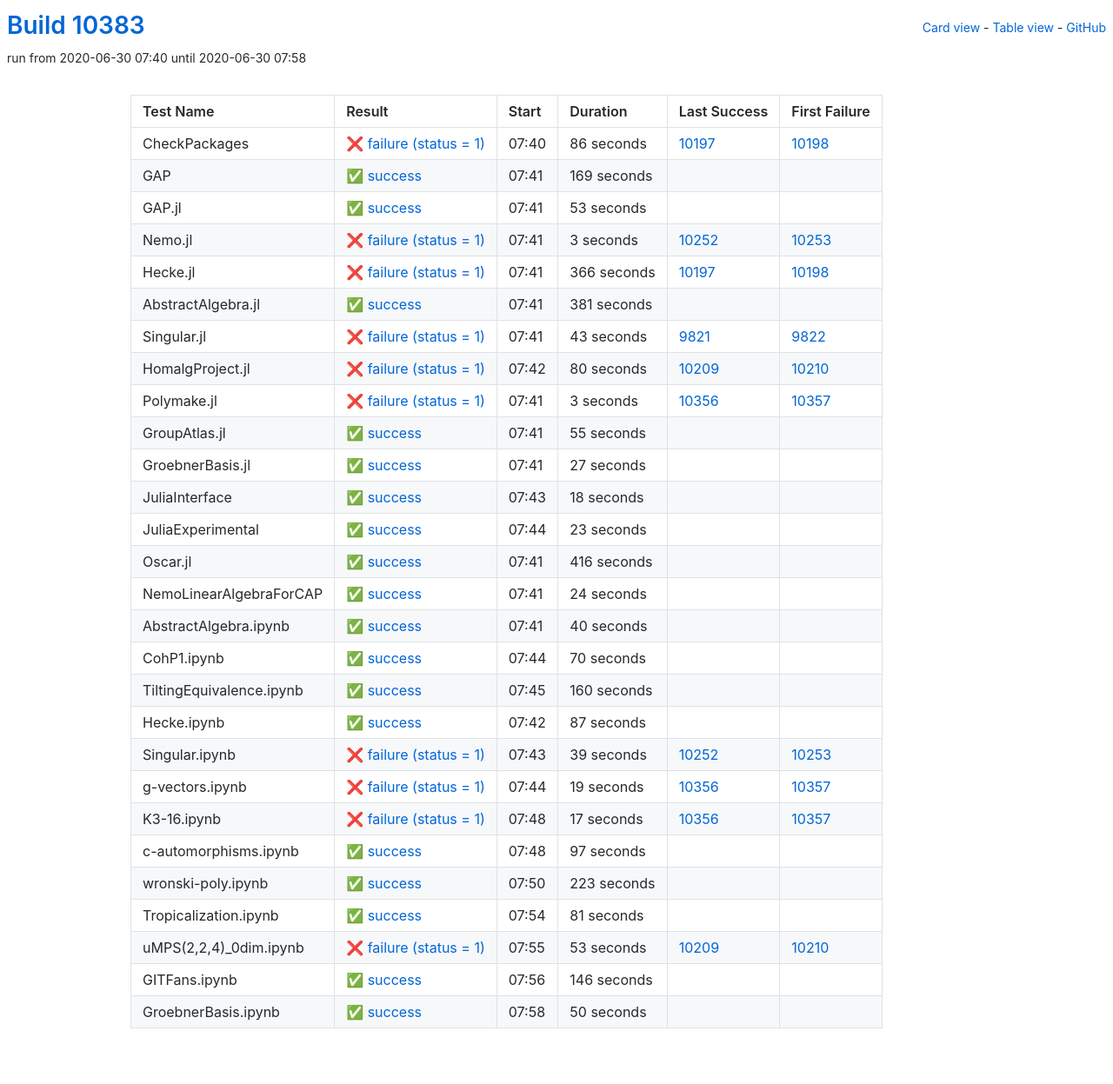
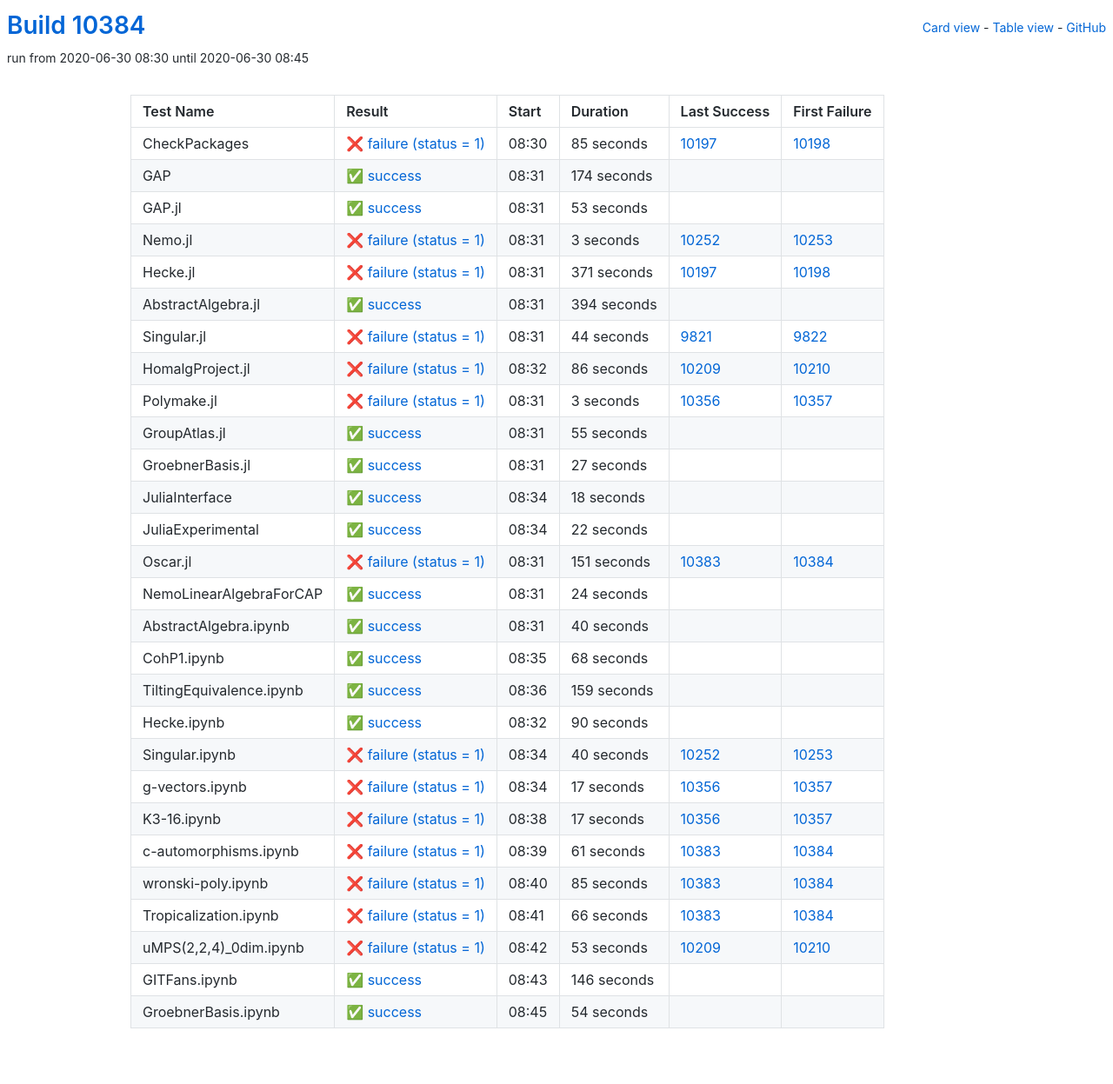
Before and after one commit to oscar-system/oscar-ci-status, a Jekyll site: the page built from table.html, in a window 1280 px wide. Shown: the whole page at 87% size. Built offline with Jekyll 4.4.1, drawn with Linux system fonts in a browser that asks for light colours.

Commit message:
Build #10384

```diff
--- a/_data/ci.yml
+++ b/_data/ci.yml
@@ -1,6 +1,6 @@
 ---
-build: 10383
-build_url: https://oscarci.mathematik.uni-kl.de/job/oscar/10383/
+build: 10384
+build_url: https://oscarci.mathematik.uni-kl.de/job/oscar/10384/
 job: oscar
 organization: oscar-system
 repo: oscar-ci-status
@@ -8,32 +8,32 @@
 tests:
 - name: CheckPackages
   id: checkpackages
-  log: https://oscarci.mathematik.uni-kl.de/job/oscar/10383/artifact/logs/build-10383/CheckPackages.log
-  start: 2020-06-30 07:40
+  log: https://oscarci.mathematik.uni-kl.de/job/oscar/10384/artifact/logs/build-10384/CheckPackages.log
+  start: 2020-06-30 08:30
   success: false
   exitcode: 1
   status: failure
-  duration: 86
+  duration: 85
   last_success: 10197
   last_success_url: https://oscarci.mathematik.uni-kl.de/job/oscar/10197/
   first_failure: 10198
   first_failure_url: https://oscarci.mathematik.uni-kl.de/job/oscar/10198/
 - name: GAP
   id: gap
-  log: https://oscarci.mathematik.uni-kl.de/job/oscar/10383/artifact/logs/build-10383/GAP.log
-  start: 2020-06-30 07:41
+  log: https://oscarci.mathematik.uni-kl.de/job/oscar/10384/artifact/logs/build-10384/GAP.log
+  start: 2020-06-30 08:31
   success: true
   exitcode: 0
   status: success
-  duration: 169
+  duration: 174
   last_success: false
   last_success_url:
   first_failure: false
   first_failure_url:
 - name: GAP.jl
   id: gap-jl
-  log: https://oscarci.mathematik.uni-kl.de/job/oscar/10383/artifact/logs/build-10383/GAP.jl.log
-  start: 2020-06-30 07:41
+  log: https://oscarci.mathematik.uni-kl.de/job/oscar/10384/artifact/logs/build-10384/GAP.jl.log
+  start: 2020-06-30 08:31
   success: true
   exitcode: 0
   status: success
@@ -44,8 +44,8 @@
   first_failure_url:
 - name: Nemo.jl
   id: nemo-jl
-  log: https://oscarci.mathematik.uni-kl.de/job/oscar/10383/artifact/logs/build-10383/Nemo.jl.log
-  start: 2020-06-30 07:41
+  log: https://oscarci.mathematik.uni-kl.de/job/oscar/10384/artifact/logs/build-10384/Nemo.jl.log
+  start: 2020-06-30 08:31
   success: false
   exitcode: 1
   status: failure
@@ -56,56 +56,56 @@
   first_failure_url: https://oscarci.mathematik.uni-kl.de/job/oscar/10253/
 - name: Hecke.jl
   id: hecke-jl
-  log: https://oscarci.mathematik.uni-kl.de/job/oscar/10383/artifact/logs/build-10383/Hecke.jl.log
-  start: 2020-06-30 07:41
+  log: https://oscarci.mathematik.uni-kl.de/job/oscar/10384/artifact/logs/build-10384/Hecke.jl.log
+  start: 2020-06-30 08:31
   success: false
   exitcode: 1
   status: failure
-  duration: 366
+  duration: 371
   last_success: 10197
   last_success_url: https://oscarci.mathematik.uni-kl.de/job/oscar/10197/
   first_failure: 10198
   first_failure_url: https://oscarci.mathematik.uni-kl.de/job/oscar/10198/
 - name: AbstractAlgebra.jl
   id: abstractalgebra-jl
-  log: https://oscarci.mathematik.uni-kl.de/job/oscar/10383/artifact/logs/build-10383/AbstractAlgebra.jl.log
-  start: 2020-06-30 07:41
+  log: https://oscarci.mathematik.uni-kl.de/job/oscar/10384/artifact/logs/build-10384/AbstractAlgebra.jl.log
+  start: 2020-06-30 08:31
   success: true
   exitcode: 0
   status: success
-  duration: 381
+  duration: 394
   last_success: false
   last_success_url:
   first_failure: false
   first_failure_url:
 - name: Singular.jl
   id: singular-jl
-  log: https://oscarci.mathematik.uni-kl.de/job/oscar/10383/artifact/logs/build-10383/Singular.jl.log
-  start: 2020-06-30 07:41
+  log: https://oscarci.mathematik.uni-kl.de/job/oscar/10384/artifact/logs/build-10384/Singular.jl.log
+  start: 2020-06-30 08:31
   success: false
   exitcode: 1
   status: failure
-  duration: 43
+  duration: 44
   last_success: 9821
   last_success_url: https://oscarci.mathematik.uni-kl.de/job/oscar/9821/
   first_failure: 9822
   first_failure_url: https://oscarci.mathematik.uni-kl.de/job/oscar/9822/
 - name: HomalgProject.jl
   id: homalgproject-jl
-  log: https://oscarci.mathematik.uni-kl.de/job/oscar/10383/artifact/logs/build-10383/HomalgProject.jl.log
-  start: 2020-06-30 07:42
+  log: https://oscarci.mathematik.uni-kl.de/job/oscar/10384/artifact/logs/build-10384/HomalgProject.jl.log
+  start: 2020-06-30 08:32
   success: false
   exitcode: 1
   status: failure
-  duration: 80
+  duration: 86
   last_success: 10209
   last_success_url: https://oscarci.mathematik.uni-kl.de/job/oscar/10209/
   first_failure: 10210
   first_failure_url: https://oscarci.mathematik.uni-kl.de/job/oscar/10210/
 - name: Polymake.jl
   id: polymake-jl
-  log: https://oscarci.mathematik.uni-kl.de/job/oscar/10383/artifact/logs/build-10383/Polymake.jl.log
-  start: 2020-06-30 07:41
+  log: https://oscarci.mathematik.uni-kl.de/job/oscar/10384/artifact/logs/build-10384/Polymake.jl.log
+  start: 2020-06-30 08:31
   success: false
   exitcode: 1
   status: failure
@@ -116,8 +116,8 @@
   first_failure_url: https://oscarci.mathematik.uni-kl.de/job/oscar/10357/
 - name: GroupAtlas.jl
   id: groupatlas-jl
-  log: https://oscarci.mathematik.uni-kl.de/job/oscar/10383/artifact/logs/build-10383/GroupAtlas.jl.log
-  start: 2020-06-30 07:41
+  log: https://oscarci.mathematik.uni-kl.de/job/oscar/10384/artifact/logs/build-10384/GroupAtlas.jl.log
+  start: 2020-06-30 08:31
   success: true
   exitcode: 0
   status: success
@@ -128,8 +128,8 @@
   first_failure_url:
 - name: GroebnerBasis.jl
   id: groebnerbasis-jl
-  log: https://oscarci.mathematik.uni-kl.de/job/oscar/10383/artifact/logs/build-10383/GroebnerBasis.jl.log
-  start: 2020-06-30 07:41
+  log: https://oscarci.mathematik.uni-kl.de/job/oscar/10384/artifact/logs/build-10384/GroebnerBasis.jl.log
+  start: 2020-06-30 08:31
   success: true
   exitcode: 0
   status: success
@@ -140,8 +140,8 @@
   first_failure_url:
 - name: JuliaInterface
   id: juliainterface
-  log: https://oscarci.mathematik.uni-kl.de/job/oscar/10383/artifact/logs/build-10383/JuliaInterface.log
-  start: 2020-06-30 07:43
+  log: https://oscarci.mathematik.uni-kl.de/job/oscar/10384/artifact/logs/build-10384/JuliaInterface.log
+  start: 2020-06-30 08:34
   success: true
   exitcode: 0
   status: success
@@ -152,32 +152,32 @@
   first_failure_url:
 - name: JuliaExperimental
   id: juliaexperimental
-  log: https://oscarci.mathematik.uni-kl.de/job/oscar/10383/artifact/logs/build-10383/JuliaExperimental.log
-  start: 2020-06-30 07:44
+  log: https://oscarci.mathematik.uni-kl.de/job/oscar/10384/artifact/logs/build-10384/JuliaExperimental.log
+  start: 2020-06-30 08:34
   success: true
   exitcode: 0
   status: success
-  duration: 23
+  duration: 22
   last_success: false
   last_success_url:
   first_failure: false
   first_failure_url:
 - name: Oscar.jl
   id: oscar-jl
-  log: https://oscarci.mathematik.uni-kl.de/job/oscar/10383/artifact/logs/build-10383/Oscar.jl.log
-  start: 2020-06-30 07:41
-  success: true
-  exitcode: 0
-  status: success
-  duration: 416
-  last_success: false
-  last_success_url:
-  first_failure: false
-  first_failure_url:
+  log: https://oscarci.mathematik.uni-kl.de/job/oscar/10384/artifact/logs/build-10384/Oscar.jl.log
+  start: 2020-06-30 08:31
+  success: false
+  exitcode: 1
+  status: failure
+  duration: 151
+  last_success: 10383
+  last_success_url: https://oscarci.mathematik.uni-kl.de/job/oscar/10383/
+  first_failure: 10384
+  first_failure_url: https://oscarci.mathematik.uni-kl.de/job/oscar/10384/
 - name: NemoLinearAlgebraForCAP
   id: nemolinearalgebraforcap
-  log: https://oscarci.mathematik.uni-kl.de/job/oscar/10383/artifact/logs/build-10383/NemoLinearAlgebraForCAP.log
-  start: 2020-06-30 07:41
+  log: https://oscarci.mathematik.uni-kl.de/job/oscar/10384/artifact/logs/build-10384/NemoLinearAlgebraForCAP.log
+  start: 2020-06-30 08:31
   success: true
   exitcode: 0
   status: success
@@ -188,8 +188,8 @@
   first_failure_url:
 - name: AbstractAlgebra.ipynb
   id: abstractalgebra-ipynb
-  log: https://oscarci.mathematik.uni-kl.de/job/oscar/10383/artifact/logs/build-10383/AbstractAlgebra.ipynb.log
-  start: 2020-06-30 07:41
+  log: https://oscarci.mathematik.uni-kl.de/job/oscar/10384/artifact/logs/build-10384/AbstractAlgebra.ipynb.log
+  start: 2020-06-30 08:31
   success: true
   exitcode: 0
   status: success
@@ -200,68 +200,68 @@
   first_failure_url:
 - name: CohP1.ipynb
   id: cohp1-ipynb
-  log: https://oscarci.mathematik.uni-kl.de/job/oscar/10383/artifact/logs/build-10383/CohP1.ipynb.log
-  start: 2020-06-30 07:44
+  log: https://oscarci.mathematik.uni-kl.de/job/oscar/10384/artifact/logs/build-10384/CohP1.ipynb.log
+  start: 2020-06-30 08:35
   success: true
   exitcode: 0
   status: success
-  duration: 70
+  duration: 68
   last_success: false
   last_success_url:
   first_failure: false
   first_failure_url:
 - name: TiltingEquivalence.ipynb
   id: tiltingequivalence-ipynb
-  log: https://oscarci.mathematik.uni-kl.de/job/oscar/10383/artifact/logs/build-10383/TiltingEquivalence.ipynb.log
-  start: 2020-06-30 07:45
+  log: https://oscarci.mathematik.uni-kl.de/job/oscar/10384/artifact/logs/build-10384/TiltingEquivalence.ipynb.log
+  start: 2020-06-30 08:36
   success: true
   exitcode: 0
   status: success
-  duration: 160
+  duration: 159
   last_success: false
   last_success_url:
   first_failure: false
   first_failure_url:
 - name: Hecke.ipynb
   id: hecke-ipynb
-  log: https://oscarci.mathematik.uni-kl.de/job/oscar/10383/artifact/logs/build-10383/Hecke.ipynb.log
-  start: 2020-06-30 07:42
+  log: https://oscarci.mathematik.uni-kl.de/job/oscar/10384/artifact/logs/build-10384/Hecke.ipynb.log
+  start: 2020-06-30 08:32
   success: true
   exitcode: 0
   status: success
-  duration: 87
+  duration: 90
   last_success: false
   last_success_url:
   first_failure: false
   first_failure_url:
 - name: Singular.ipynb
   id: singular-ipynb
-  log: https://oscarci.mathematik.uni-kl.de/job/oscar/10383/artifact/logs/build-10383/Singular.ipynb.log
-  start: 2020-06-30 07:43
+  log: https://oscarci.mathematik.uni-kl.de/job/oscar/10384/artifact/logs/build-10384/Singular.ipynb.log
+  start: 2020-06-30 08:34
   success: false
   exitcode: 1
   status: failure
-  duration: 39
+  duration: 40
   last_success: 10252
   last_success_url: https://oscarci.mathematik.uni-kl.de/job/oscar/10252/
   first_failure: 10253
   first_failure_url: https://oscarci.mathematik.uni-kl.de/job/oscar/10253/
 - name: g-vectors.ipynb
   id: g-vectors-ipynb
-  log: https://oscarci.mathematik.uni-kl.de/job/oscar/10383/artifact/logs/build-10383/g-vectors.ipynb.log
-  start: 2020-06-30 07:44
+  log: https://oscarci.mathematik.uni-kl.de/job/oscar/10384/artifact/logs/build-10384/g-vectors.ipynb.log
+  start: 2020-06-30 08:34
   success: false
   exitcode: 1
   status: failure
-  duration: 19
+  duration: 17
   last_success: 10356
   last_success_url: https://oscarci.mathematik.uni-kl.de/job/oscar/10356/
   first_failure: 10357
   first_failure_url: https://oscarci.mathematik.uni-kl.de/job/oscar/10357/
 - name: K3-16.ipynb
   id: k3-16-ipynb
-  log: https://oscarci.mathematik.uni-kl.de/job/oscar/10383/artifact/logs/build-10383/K3-16.ipynb.log
-  start: 2020-06-30 07:48
+  log: https://oscarci.mathematik.uni-kl.de/job/oscar/10384/artifact/logs/build-10384/K3-16.ipynb.log
+  start: 2020-06-30 08:38
   success: false
   exitcode: 1
   status: failure
@@ -272,44 +272,44 @@
   first_failure_url: https://oscarci.mathematik.uni-kl.de/job/oscar/10357/
 - name: c-automorphisms.ipynb
   id: c-automorphisms-ipynb
-  log: https://oscarci.mathematik.uni-kl.de/job/oscar/10383/artifact/logs/build-10383/c-automorphisms.ipynb.log
-  start: 2020-06-30 07:48
-  success: true
-  exitcode: 0
-  status: success
-  duration: 97
-  last_success: false
-  last_success_url:
-  first_failure: false
-  first_failure_url:
+  log: https://oscarci.mathematik.uni-kl.de/job/oscar/10384/artifact/logs/build-10384/c-automorphisms.ipynb.log
+  start: 2020-06-30 08:39
+  success: false
+  exitcode: 1
+  status: failure
+  duration: 61
+  last_success: 10383
+  last_success_url: https://oscarci.mathematik.uni-kl.de/job/oscar/10383/
+  first_failure: 10384
+  first_failure_url: https://oscarci.mathematik.uni-kl.de/job/oscar/10384/
 - name: wronski-poly.ipynb
   id: wronski-poly-ipynb
-  log: https://oscarci.mathematik.uni-kl.de/job/oscar/10383/artifact/logs/build-10383/wronski-poly.ipynb.log
-  start: 2020-06-30 07:50
-  success: true
-  exitcode: 0
-  status: success
-  duration: 223
-  last_success: false
-  last_success_url:
-  first_failure: false
-  first_failure_url:
+  log: https://oscarci.mathematik.uni-kl.de/job/oscar/10384/artifact/logs/build-10384/wronski-poly.ipynb.log
+  start: 2020-06-30 08:40
+  success: false
+  exitcode: 1
+  status: failure
+  duration: 85
+  last_success: 10383
+  last_success_url: https://oscarci.mathematik.uni-kl.de/job/oscar/10383/
+  first_failure: 10384
+  first_failure_url: https://oscarci.mathematik.uni-kl.de/job/oscar/10384/
 - name: Tropicalization.ipynb
   id: tropicalization-ipynb
-  log: https://oscarci.mathematik.uni-kl.de/job/oscar/10383/artifact/logs/build-10383/Tropicalization.ipynb.log
-  start: 2020-06-30 07:54
-  success: true
-  exitcode: 0
-  status: success
-  duration: 81
-  last_success: false
-  last_success_url:
-  first_failure: false
-  first_failure_url:
+  log: https://oscarci.mathematik.uni-kl.de/job/oscar/10384/artifact/logs/build-10384/Tropicalization.ipynb.log
+  start: 2020-06-30 08:41
+  success: false
+  exitcode: 1
+  status: failure
+  duration: 66
+  last_success: 10383
+  last_success_url: https://oscarci.mathematik.uni-kl.de/job/oscar/10383/
+  first_failure: 10384
+  first_failure_url: https://oscarci.mathematik.uni-kl.de/job/oscar/10384/
 - name: uMPS(2,2,4)_0dim.ipynb
   id: umps-2-2-4-0dim-ipynb
-  log: https://oscarci.mathematik.uni-kl.de/job/oscar/10383/artifact/logs/build-10383/uMPS-2-2-4-_0dim.ipynb.log
-  start: 2020-06-30 07:55
+  log: https://oscarci.mathematik.uni-kl.de/job/oscar/10384/artifact/logs/build-10384/uMPS-2-2-4-_0dim.ipynb.log
+  start: 2020-06-30 08:42
   success: false
   exitcode: 1
   status: failure
@@ -320,8 +320,8 @@
   first_failure_url: https://oscarci.mathematik.uni-kl.de/job/oscar/10210/
 - name: GITFans.ipynb
   id: gitfans-ipynb
-  log: https://oscarci.mathematik.uni-kl.de/job/oscar/10383/artifact/logs/build-10383/GITFans.ipynb.log
-  start: 2020-06-30 07:56
+  log: https://oscarci.mathematik.uni-kl.de/job/oscar/10384/artifact/logs/build-10384/GITFans.ipynb.log
+  start: 2020-06-30 08:43
   success: true
   exitcode: 0
   status: success
@@ -332,12 +332,12 @@
   first_failure_url:
 - name: GroebnerBasis.ipynb
   id: groebnerbasis-ipynb
-  log: https://oscarci.mathematik.uni-kl.de/job/oscar/10383/artifact/logs/build-10383/GroebnerBasis.ipynb.log
-  start: 2020-06-30 07:58
+  log: https://oscarci.mathematik.uni-kl.de/job/oscar/10384/artifact/logs/build-10384/GroebnerBasis.ipynb.log
+  start: 2020-06-30 08:45
   success: true
   exitcode: 0
   status: success
-  duration: 50
+  duration: 54
   last_success: false
   last_success_url:
   first_failure: false
```
Also changed, not shown: README.md.
